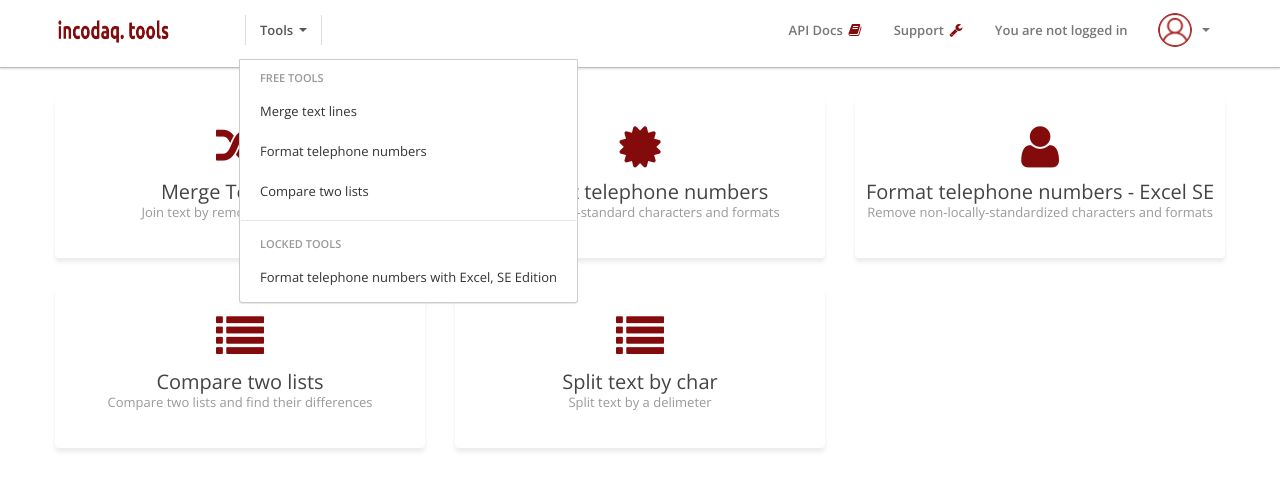
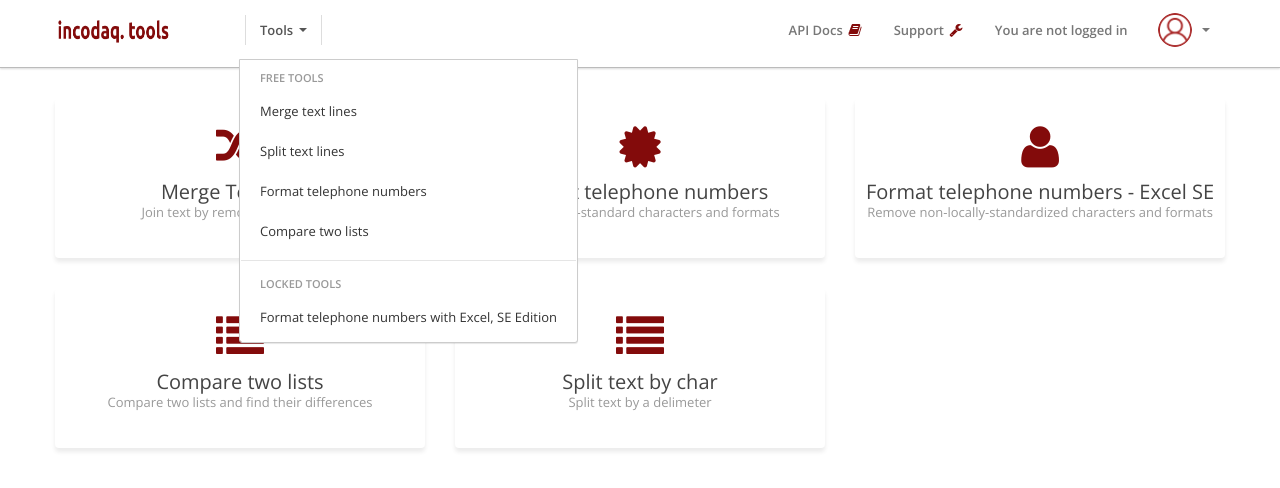
Before and after one commit to GoranAviani/inaivatools, a Django app: page /dashboard in a window 1280 px wide, after a click on "Tools". Shown: the top 488 px of the page. Run offline with Django 3.2, Linux system fonts and the light colour scheme; some libraries are stand-ins or nearby versions.

Commit message:
Added new app to navbar

```diff
--- a/templates/base.html
+++ b/templates/base.html
@@ -33,8 +33,10 @@
                         <ul class="dropdown-menu">
                             <li class="nav-header">Free tools</li>
                             <li><a href="{% url 'mergetextinput' %}">Merge text lines</a></li>
+                            <li><a href="{% url 'splittextinput' %}">Split text lines</a></li>
                             <li><a href="{% url 'formattelnumbers' %}">Format telephone numbers</a></li>
                             <li><a href="{% url 'comparelists' %}">Compare two lists</a></li>
+
                             <li class="divider"></li>
                             <li class="nav-header">Locked tools</li>
                             {% if user.is_authenticated %}
```
